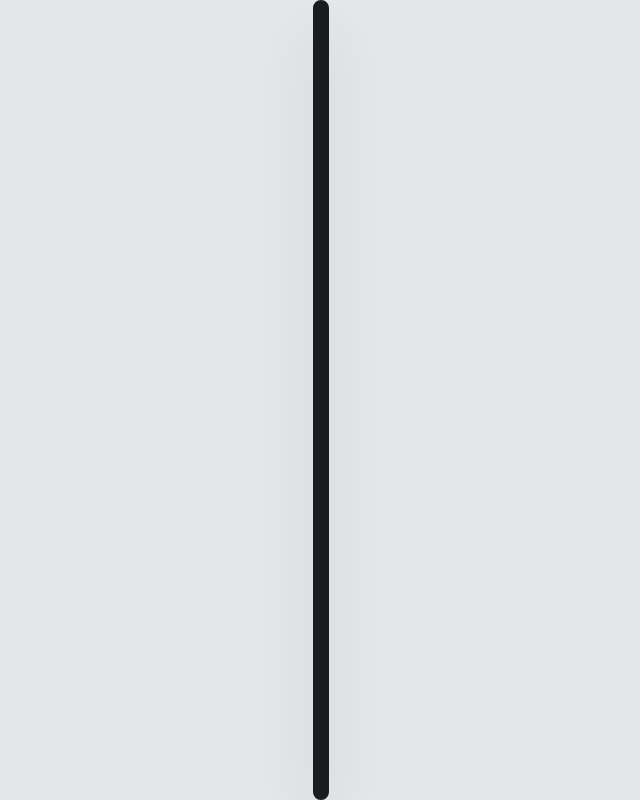
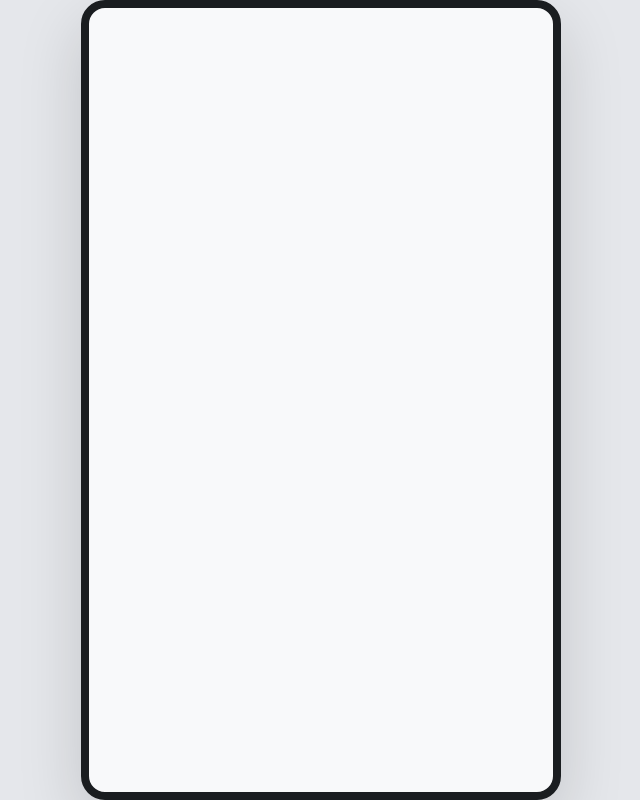
Before and after one commit to Ainey123/fast-engineering-solutions, a website built with Vite: page index.html in a window 1280 px wide. Shown: the whole page, without its empty margins (319-959 px from the left). Built offline with nearby package versions, Linux system fonts and the light colour scheme.

Commit message:
fix: resolve flexbox simulator collapse layout on desktop screen

```diff
--- a/src/styles/base.css
+++ b/src/styles/base.css
@@ -12,13 +12,18 @@ body {
   font-family: var(--font-primary);
   background-color: var(--color-bg-app);
   color: var(--color-text-primary);
-  display: flex;
-  justify-content: center;
-  align-items: center;
   min-height: 100vh;
   min-height: -webkit-fill-available;
   overflow: hidden;
   transition: background-color var(--transition-normal) ease;
+}
+
+#app {
+  width: 100%;
+  height: 100vh;
+  display: flex;
+  justify-content: center;
+  align-items: center;
 }
 
 html {
```
